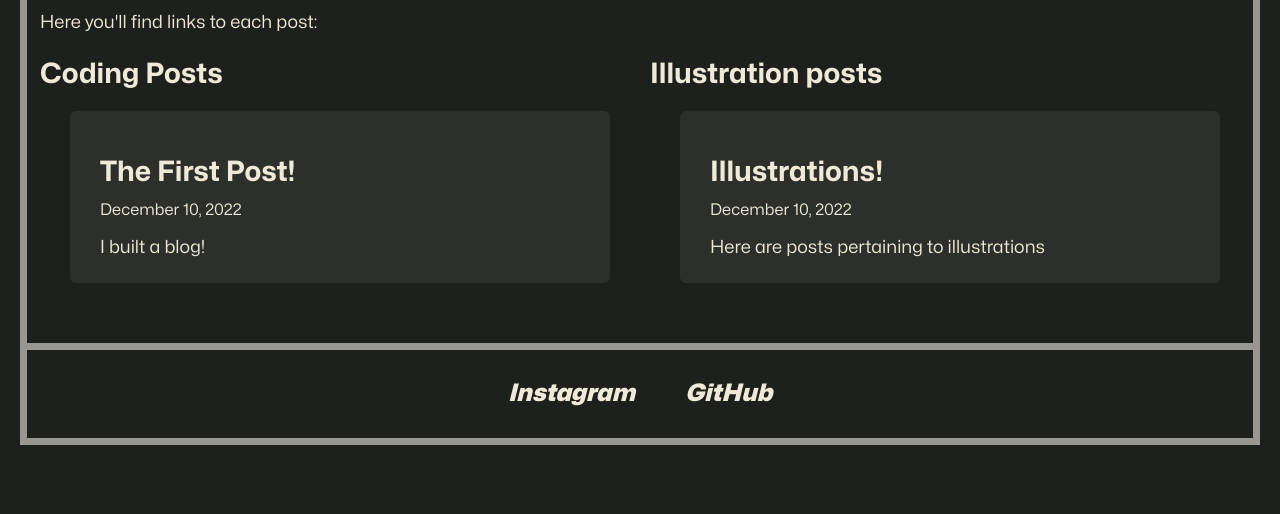
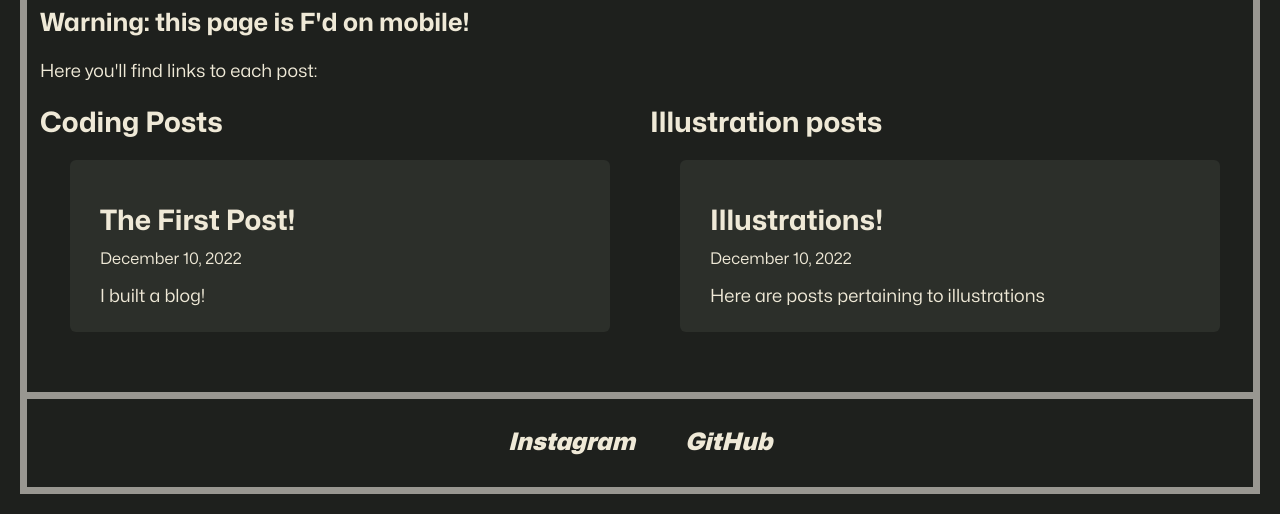
Before and after one commit to snapcracklenpop-dev/tested-telescope, an Astro site: page /blog in a window 1280 px wide. Shown: the part 334-848 px from the top of the page. Before the commit the page ends 800 px from the top, so only its background shows below. Built offline with nearby package versions, Linux system fonts and the light colour scheme; Astro itself is replaced by a stand-in of ours.

Commit message:
just a note on blog page

```diff
--- a/src/pages/blog.astro
+++ b/src/pages/blog.astro
@@ -7,6 +7,7 @@ const pageTitle = "Blog";
 ---
 
 <BaseLayout pageTitle={pageTitle}>
+  <h3>Warning: this page is F'd on mobile!</h3>
   <p>Here you'll find links to each post:</p>
   <div class="post-lists" >
     <ul>
```
